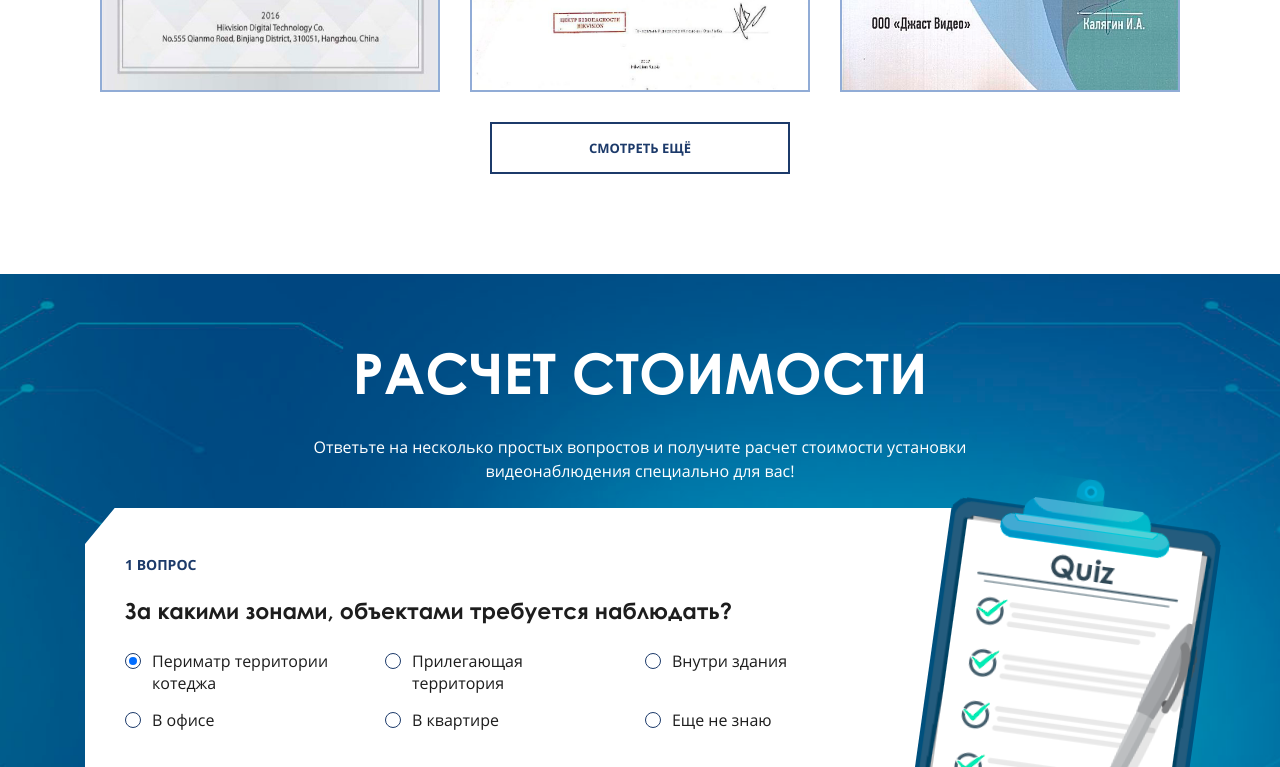
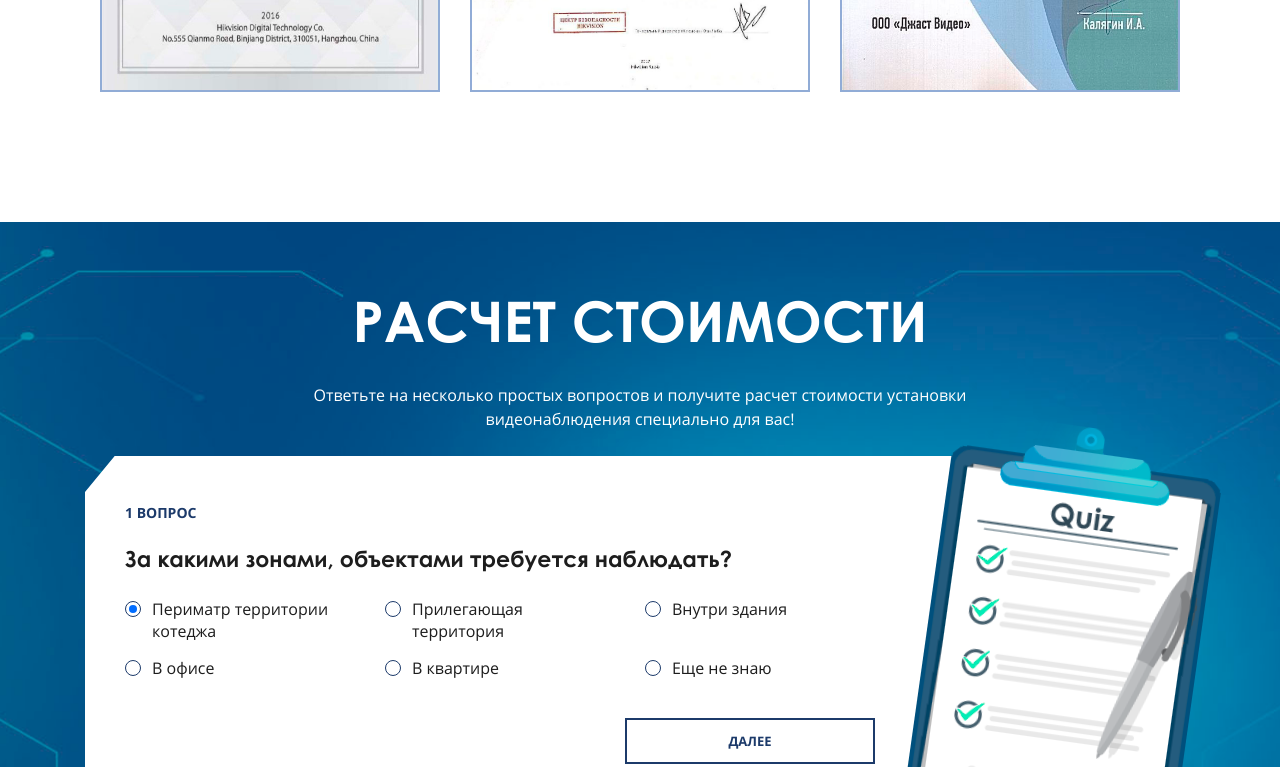
Before and after one commit to YaroshYevhen/umvid, a website: page index.html in a window 1280 px wide. Shown: the part 4320-5087 px from the top of the page. Drawn offline with Linux system fonts and the light colour scheme.

Commit message:
Update index.html

```diff
--- a/index.html
+++ b/index.html
@@ -379,7 +379,7 @@
 						<img src="img/sertificates-circle.svg" alt="" aria-hidden="true" class="dot">
 					</div>
 				</div>
-				<button class="standart-btn white mx-auto">смотреть ещё</button>
+				<!-- <button class="standart-btn white mx-auto">смотреть ещё</button> -->
 			</div>
 		</section>
 		<section class="price" style="background-image: url(img/price-bg.jpg);">
```
